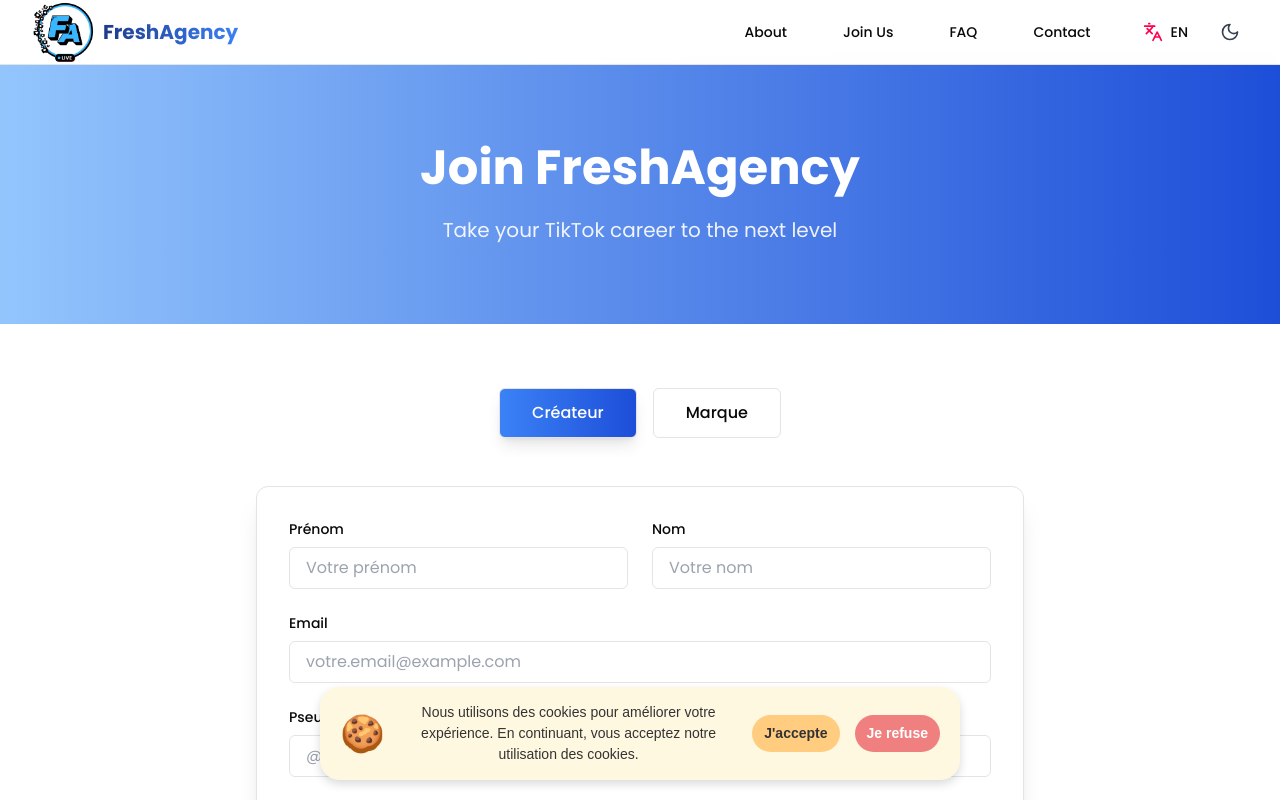
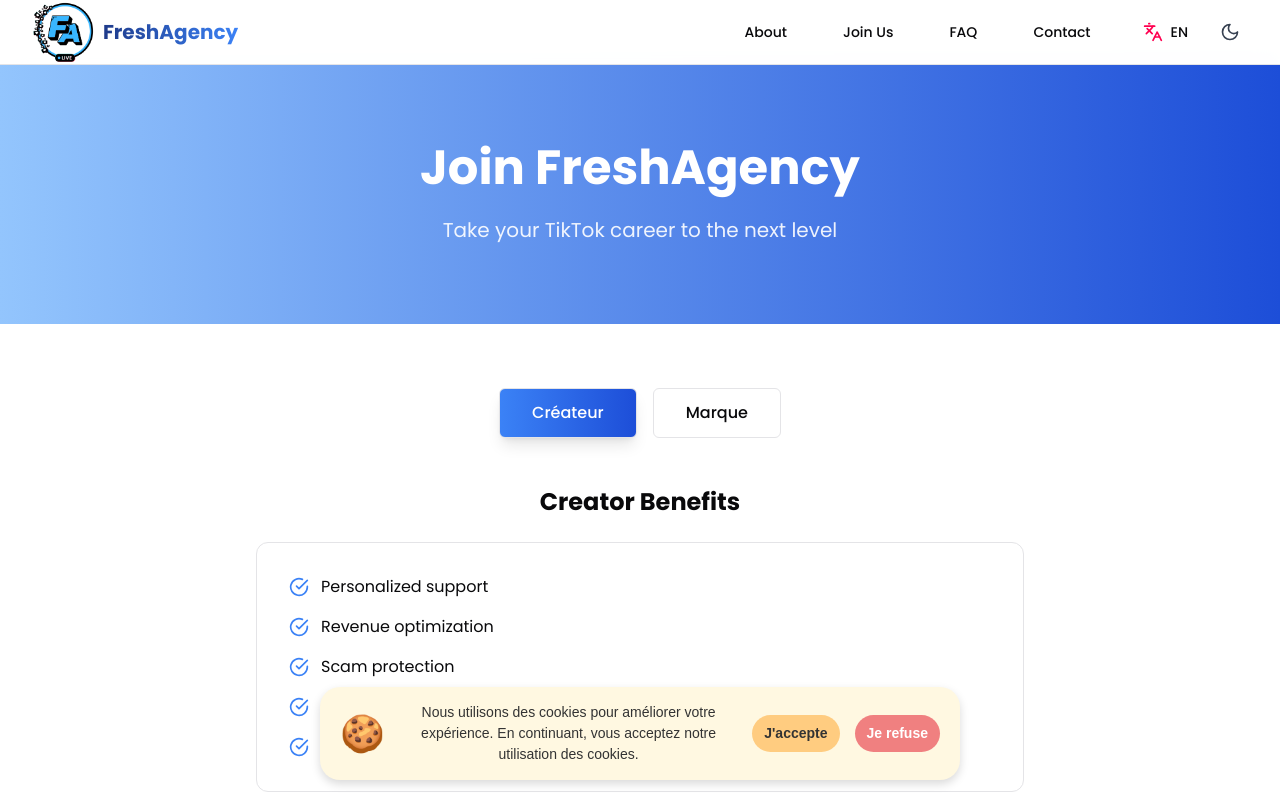
Before and after one commit to Blamxis/freshagency, a React (Vite) app: page /join in a window 1280 px wide. Shown: the top 800 px of the page. Built offline with nearby package versions, Linux system fonts and the light colour scheme.

Commit message:
update email

```diff
--- a/src/pages/JoinUs.tsx
+++ b/src/pages/JoinUs.tsx
@@ -29,6 +29,13 @@
       return () => clearTimeout(timer); // Cleanup the timer
     }
   }, [isSubmitted]);
+
+  const creatorBenefits = t("join.benefits.creator.items", {
+    returnObjects: true,
+  }) as string[];
+  const brandBenefits = t("join.benefits.brand.items", {
+    returnObjects: true,
+  }) as string[];
 
   const handleSubmit = async (e: React.FormEvent<HTMLFormElement>) => {
     e.preventDefault();
@@ -115,6 +122,25 @@
               >
                 Marque
               </button>
+            </div>
+
+            {/* Benefits Section */}
+            <div className="mb-12">
+              <h2 className="text-2xl font-bold text-foreground mb-6 text-center">
+                {t(`join.benefits.${formType}.title`)}
+              </h2>
+              <div className="bg-card rounded-xl p-8 border border-border">
+                <ul className="space-y-4">
+                  {(formType === "creator" ? creatorBenefits : brandBenefits).map(
+                    (benefit, index) => (
+                      <li key={index} className="flex items-center">
+                        <CheckCircle className="h-5 w-5 text-blue-500 mr-3 flex-shrink-0" />
+                        <span className="text-foreground">{benefit}</span>
+                      </li>
+                    )
+                  )}
+                </ul>
+              </div>
             </div>
 
             {/* Application Form */}
```
